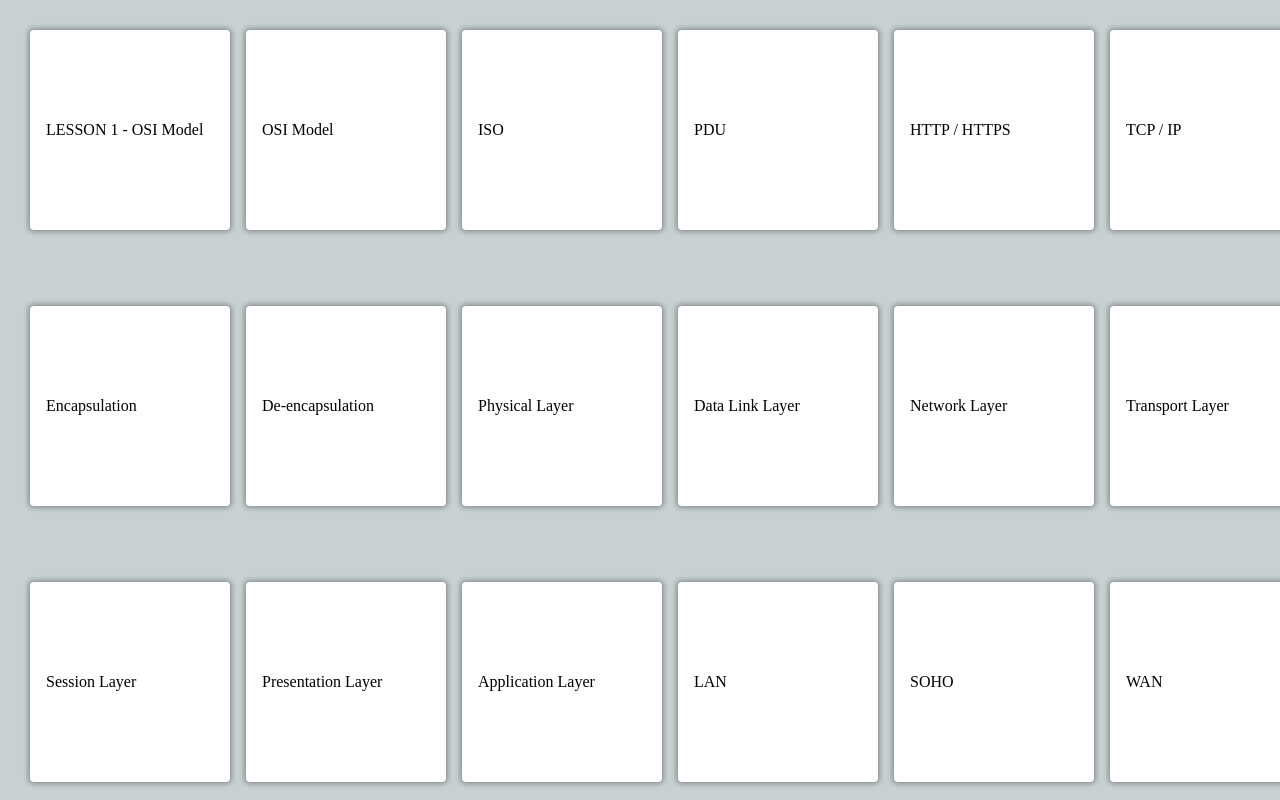
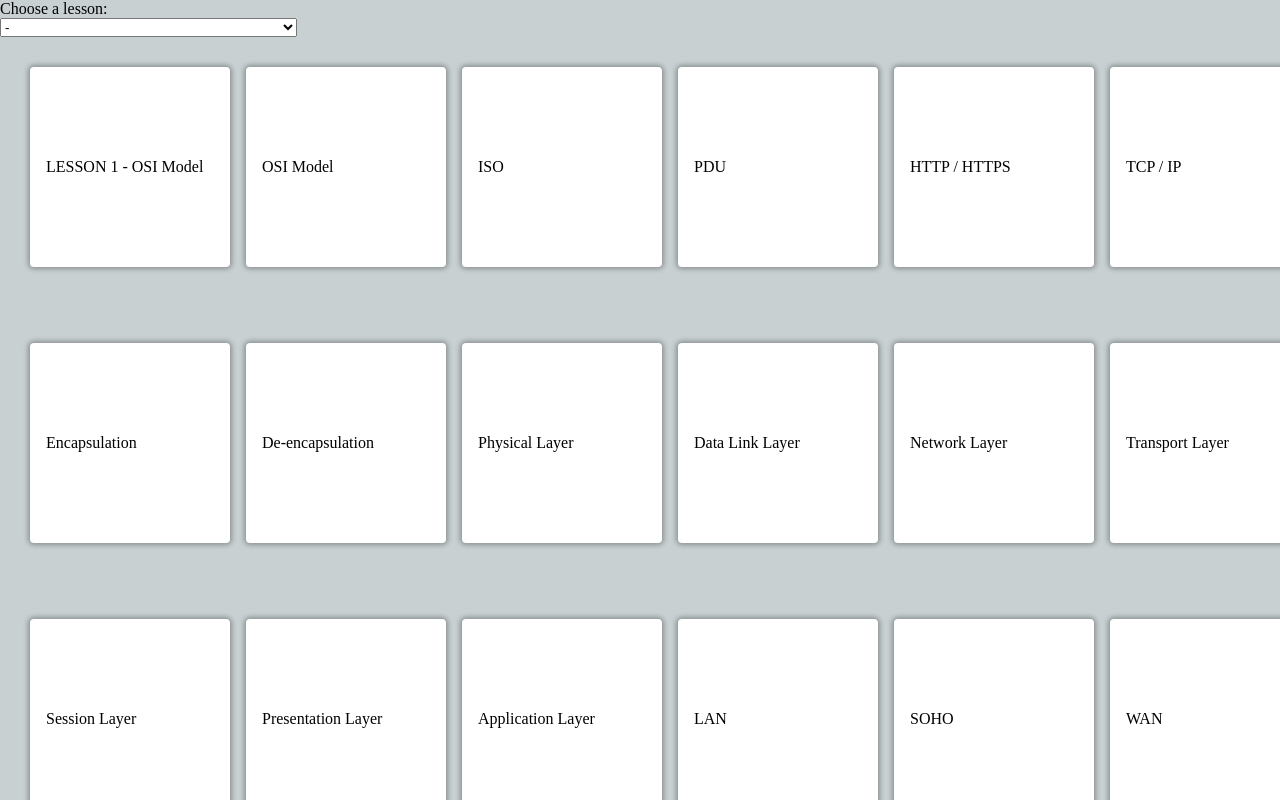
Before and after one commit to adamtaylorsmith/flashcards-react-networkplus, a React (Create React App) app: page / in a window 1280 px wide. Shown: the top 800 px of the page. Built offline with nearby package versions, Linux system fonts and the light colour scheme.

Commit message:
form for choosing lessons

```diff
--- a/src/App.js
+++ b/src/App.js
@@ -5,9 +5,35 @@ import './app.css'
 function App() {
 
   const [flashcards, setFlashcards] = useState(FLASHCARDS)
+  const [lesson, setLesson] = useState(0)
 
   return (
     <>
+
+      <form>
+      <label className='lessonLabel'>Choose a lesson:</label><br/>
+        <select className='lessonInput'>
+          <option>-</option>
+          <option value="1">Lesson 1 - OSI Model</option>
+          <option value="2">Lesson 2 - Ethernet Cabling</option>
+          <option value="3">Lesson 3 - Ethernet Switching</option>
+          <option value="4">Lesson 4 - Troubleshooting Ethernet Networks</option>
+          <option value="5">Lesson 5 - IPv4 Addressing</option>
+          <option value="6">Lesson 6 - IPv4 and IPv6 Networks</option>
+          <option value="7">Lesson 7 - Routers</option>
+          <option value="8">Lesson 8 - Network Topologies</option>
+          <option value="9">Lesson 9 - Transport Layer</option>
+          <option value="10">Lesson 10 - Transport Layer Part 2</option>
+          <option value="11">Lesson 11 - Network Applications</option>
+        </select>
+      </form>
+
+      {/* {
+        lesson !== 0 ?
+        <div>Hooray!</div> :
+        <div>Please choose your lesson to review.</div>
+      } */}
+
       <FlashcardList flashcards={flashcards} />
     </>
   );
@@ -464,6 +490,8 @@ const FLASHCARDS = [
     question: 'PoE 802.3bt',
     answer: 'Ultra Power Over Ethernet',
   },
+
+
   {
     id: 4.00,
     question: 'LESSON 4 - Troubleshooting Ethernet Networks',
@@ -482,6 +510,11 @@ const FLASHCARDS = [
     id: 5.01,
     question: 'ARP',
     answer: 'Address Resolution Protocol. Determines which MAC is associated with which IP. Windows utility: arp -a; Linux: ip neigh',
+  },
+  {
+    id: 5.02,
+    question: '',
+    answer: '',
   },
 
 
@@ -636,10 +669,20 @@ const FLASHCARDS = [
     id: 7.00,
     question: 'LESSON 7 - Configuring and Troubleshooting Routers',
   },
+  {
+    id: 7.01,
+    question: '',
+    answer: '',
+  },
 
   {
     id: 8.00,
     question: 'LESSON 8 - Network Topologies and Types',
+  },
+  {
+    id: 8.01,
+    question: '',
+    answer: '',
   },
 
 
```
